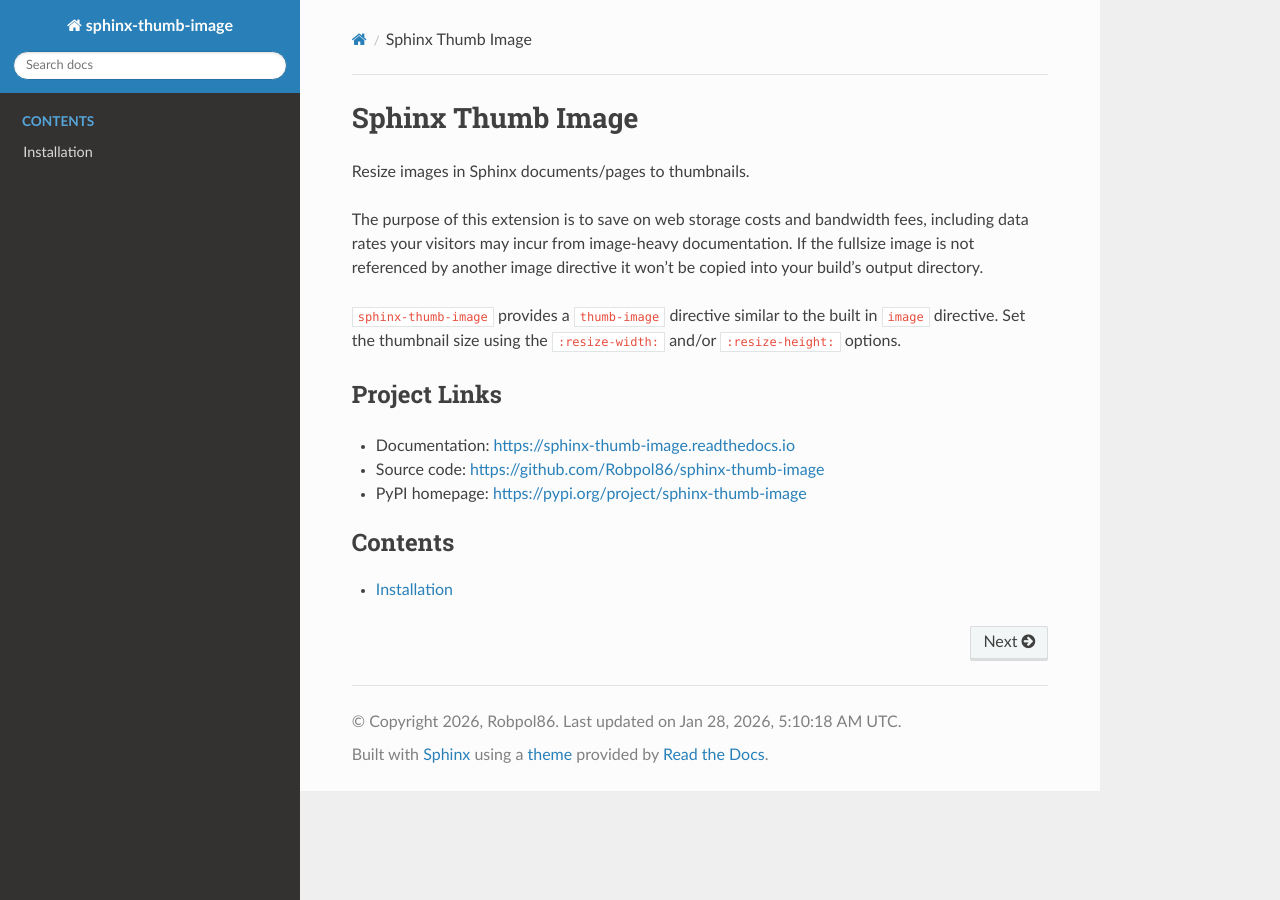
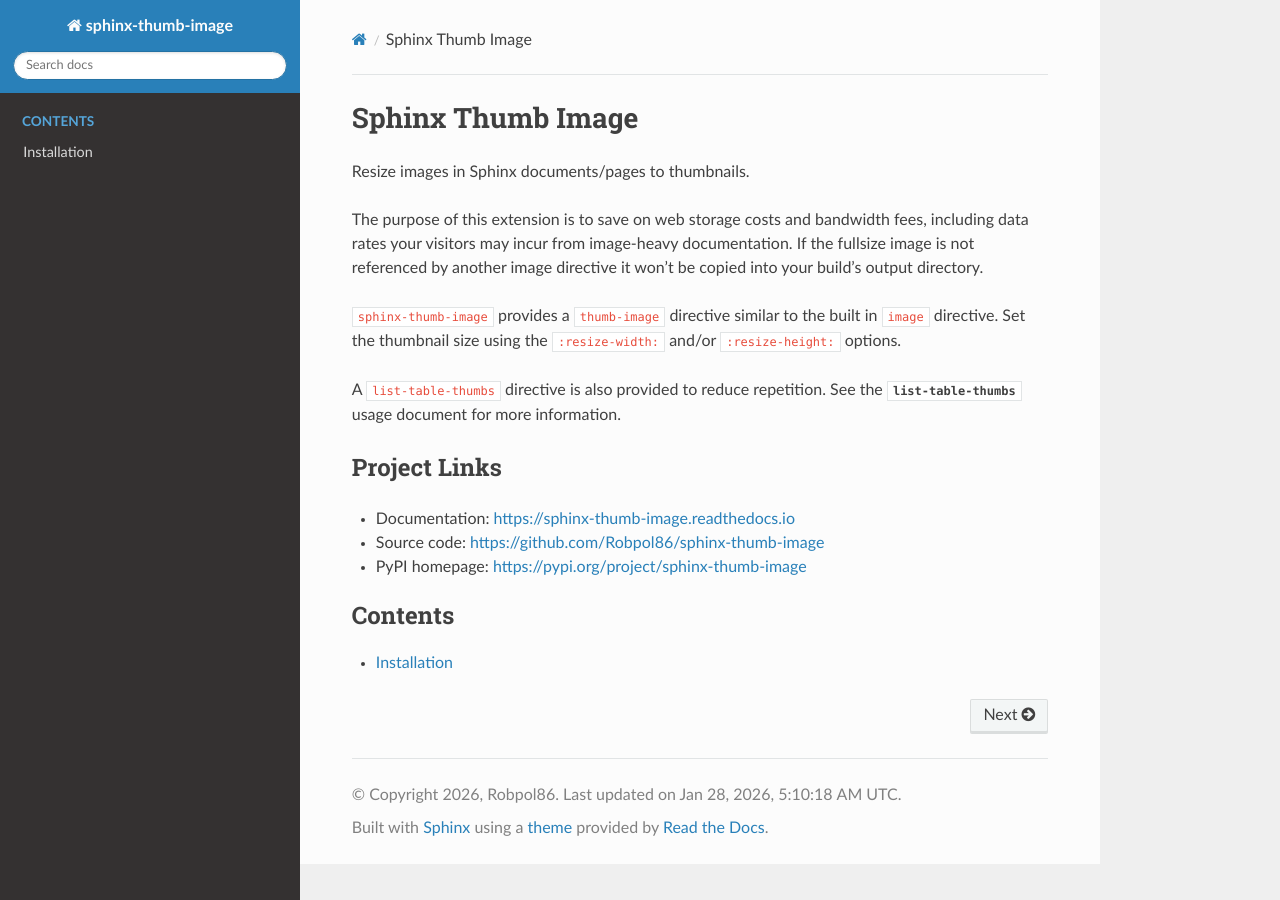
Before and after one commit to Robpol86/sphinx-thumb-image, a Sphinx documentation site: the page built from docs/index.rst, in a window 1280 px wide. Built offline with Sphinx 7.4.7 and the Read the Docs theme 3.1.0, drawn with Linux system fonts in a browser that asks for light colours; pages that are not in the unit, such as notebooks, are missing from menus.

Commit message:
docs wip

```diff
--- a/docs/index.rst
+++ b/docs/index.rst
@@ -10,6 +10,9 @@
 
 ``sphinx-thumb-image`` provides a ``thumb-image`` directive similar to the built in ``image`` directive. Set the thumbnail
 size using the ``:resize-width:`` and/or ``:resize-height:`` options.
+
+A ``list-table-thumbs`` directive is also provided to reduce repetition. See the :rst:dir:`list-table-thumbs` usage document
+for more information.
 
 Project Links
 =============
```
Also changed, not shown: docs/examples.rst (+7 -0 lines), docs/usage.rst (+7 -0 lines).
